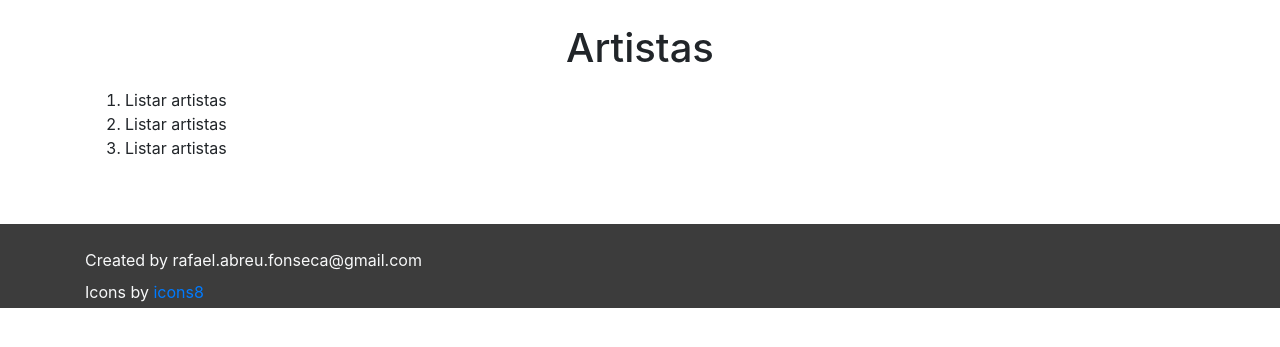
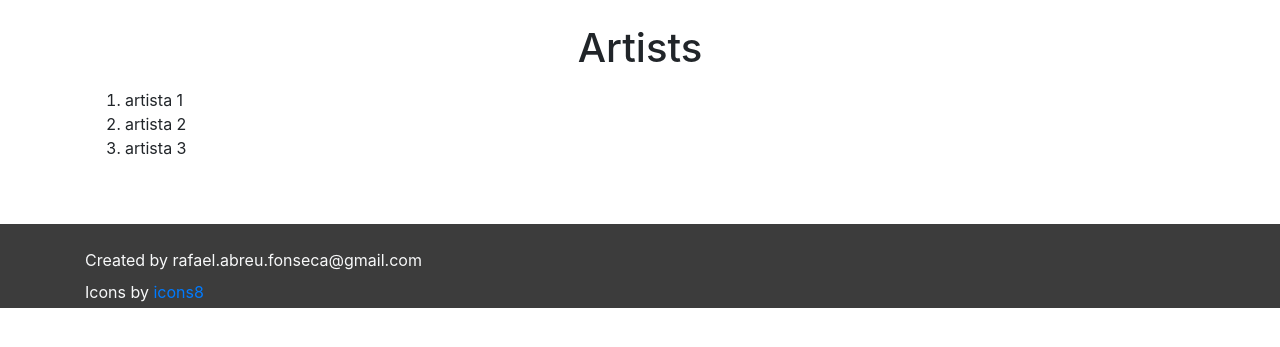
Before and after one commit to fonsecaRafael/music-collection, a Django app: page /artists/ in a window 1280 px wide. Shown: the part 56-403 px from the top of the page. Run offline with Django 4.2, Linux system fonts and the light colour scheme; some libraries are stand-ins or nearby versions.

Commit message:
Refactor: Change language and remove hard code

```diff
--- a/musics/artists/templates/artists/artists.html
+++ b/musics/artists/templates/artists/artists.html
@@ -9,10 +9,13 @@
     <div class="container">
 		<div class="row">
 			<div class="col-md-12">
-				<h1 class="text-center mt-4 mb-3">Artistas</h1>
+				<h1 class="text-center mt-4 mb-3">Artists</h1>
 				<ol>
 					{% for artist in artists %}
-						<li>Listar artistas</li>
+						<li>{{ artist.name | default:'Artist name not found' }}</li>
+
+					{% empty %}
+						No artist found
 					{% endfor %}
 				</ol>
 			</div>
--- a/musics/artists/views.py
+++ b/musics/artists/views.py
@@ -7,5 +7,9 @@ def artist(request, artist_id):
 
 
 def artists(request):
-    artists = {'1': 'artista 1', '2': 'artista 2', '3': 'artista 3',}
+    artists = [
+        {'name': 'artista 1'},
+        {'name': 'artista 2'},
+        {'name': 'artista 3'},
+    ]
     return render(request, 'artists/artists.html', context={'artists': artists})
```
